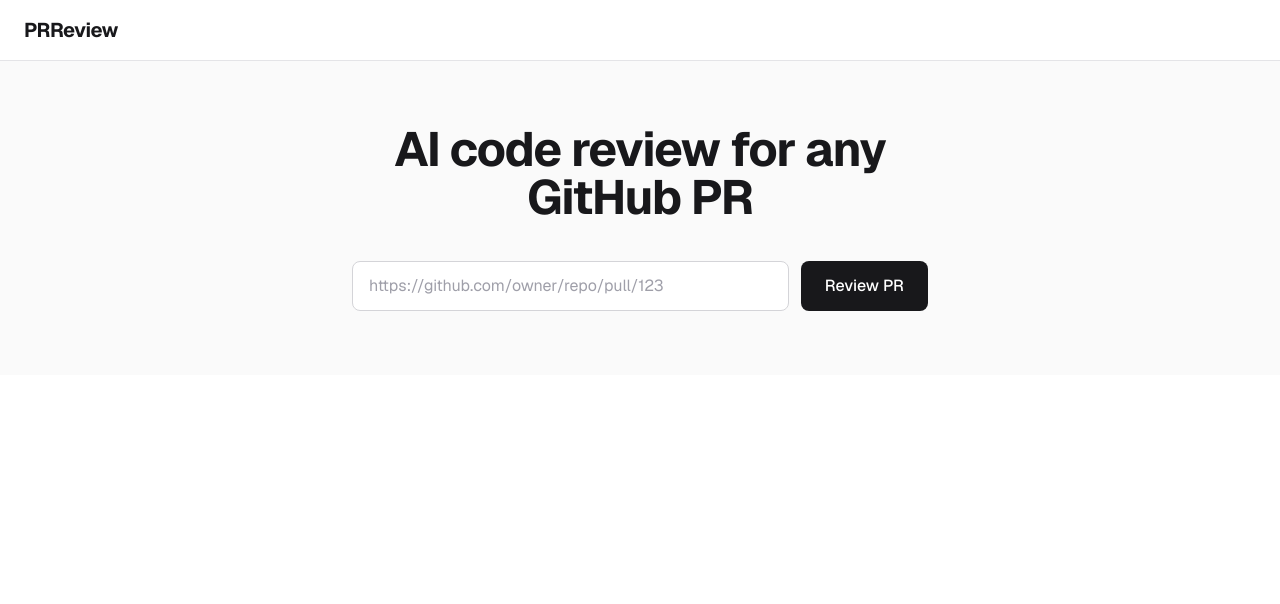
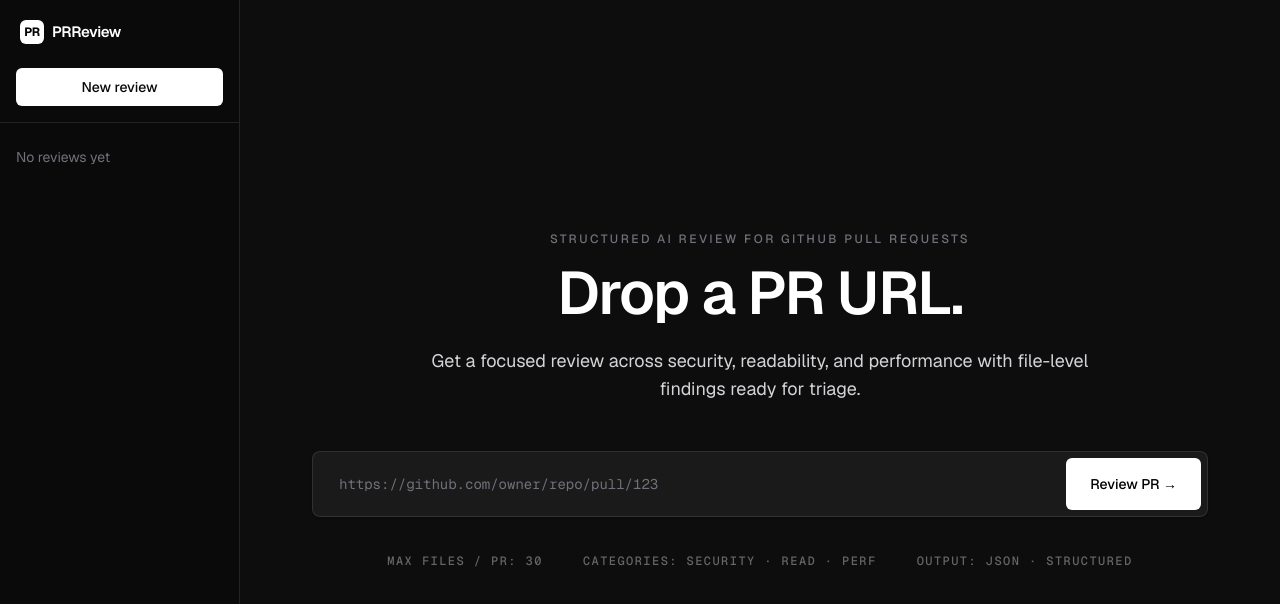
Before and after one commit to harshadkumarsasi/pullmark, a Next.js app: page / in a window 1280 px wide. Shown: the top 604 px of the page. Built offline with nearby package versions, Linux system fonts and the light colour scheme.

Commit message:
feat: dark mode UI with sidebar history and improved results page

```diff
--- a/app/api/review/route.js
+++ b/app/api/review/route.js
@@ -88,7 +88,7 @@ If there are no issues, return an empty issues array. Only respond with JSON.`;
   }
 }
 
-function buildResult(owner, repo, pullNumber, reviewableFiles, fileReviews) {
+function buildResult(owner, repo, pullNumber, prTitle, reviewableFiles, fileReviews) {
   const scoredFiles = fileReviews.filter((f) => !f.skipped && f.score);
   const avgScore =
     scoredFiles.length > 0
@@ -115,7 +115,7 @@ function buildResult(owner, repo, pullNumber, reviewableFiles, fileReviews) {
   const warningCount = allIssues.filter((i) => i.severity === "warning").length;
 
   return {
-    pr: { owner, repo, pullNumber },
+    pr: { owner, repo, pullNumber, title: prTitle },
     filesReviewed: reviewableFiles.length,
     fileReviews,
     overallScore: avgScore,
@@ -153,10 +153,16 @@ export async function POST(request) {
       githubHeaders.Authorization = `Bearer ${process.env.GITHUB_TOKEN}`;
     }
 
-    const githubRes = await fetch(
-      `${GITHUB_API_BASE}/repos/${owner}/${repo}/pulls/${pullNumber}/files`,
-      { headers: githubHeaders }
-    );
+    const [githubRes, prRes] = await Promise.all([
+      fetch(
+        `${GITHUB_API_BASE}/repos/${owner}/${repo}/pulls/${pullNumber}/files`,
+        { headers: githubHeaders }
+      ),
+      fetch(
+        `${GITHUB_API_BASE}/repos/${owner}/${repo}/pulls/${pullNumber}`,
+        { headers: githubHeaders }
+      ),
+    ]);
 
     if (!githubRes.ok) {
       return Response.json(
@@ -166,6 +172,8 @@ export async function POST(request) {
     }
 
     const files = await githubRes.json();
+    const prData = prRes.ok ? await prRes.json() : null;
+    const prTitle = prData?.title ?? `PR #${pullNumber}`;
     const reviewableFiles = files.filter(
       (f) => !skipPatterns.some((pattern) => pattern.test(f.filename))
     );
@@ -202,7 +210,14 @@ export async function POST(request) {
 
           send({
             type: "done",
-            ...buildResult(owner, repo, pullNumber, reviewableFiles, fileReviews),
+            ...buildResult(
+              owner,
+              repo,
+              pullNumber,
+              prTitle,
+              reviewableFiles,
+              fileReviews
+            ),
           });
         } catch (err) {
           send({ type: "error", error: err.message });
--- a/app/page.tsx
+++ b/app/page.tsx
@@ -19,7 +19,7 @@ type FileReview = {
 };
 
 type ReviewResult = {
-  pr: { owner: string; repo: string; pullNumber: string };
+  pr: { owner: string; repo: string; pullNumber: string; title: string };
   filesReviewed: number;
   fileReviews: FileReview[];
   overallScore: { security: number; readability: number; performance: number };
@@ -31,22 +31,98 @@ type ReviewResult = {
   };
 };
 
+type HistoryEntry = {
+  id: string;
+  repoName: string;
+  title: string;
+  result: ReviewResult;
+  reviewedAt: number;
+};
+
 type StreamEvent =
   | { type: "progress"; files: string[]; filesReviewed: number }
   | { type: "fileComplete"; filename: string }
   | ({ type: "done" } & ReviewResult)
   | { type: "error"; error: string };
 
-const severityDot: Record<Issue["severity"], string> = {
-  critical: "bg-red-500",
-  warning: "bg-yellow-400",
-  info: "bg-blue-500",
+const HISTORY_KEY = "pr-review-history";
+
+const severityStyles: Record<Issue["severity"], string> = {
+  critical: "border-red-500/25 bg-red-500/10 text-red-300",
+  warning: "border-amber-400/25 bg-amber-400/10 text-amber-200",
+  info: "border-sky-400/25 bg-sky-400/10 text-sky-200",
 };
 
 function overallAverage(score: ReviewResult["overallScore"]) {
-  return Math.round(
-    (score.security + score.readability + score.performance) / 3
-  );
+  return (score.security + score.readability + score.performance) / 3;
+}
+
+function formatScore(score: number) {
+  return score.toFixed(1);
+}
+
+function scoreTone(score: number) {
+  if (score < 6) {
+    return "border-red-500/25 bg-red-500/10 text-red-300";
+  }
+
+  if (score <= 8) {
+    return "border-amber-400/25 bg-amber-400/10 text-amber-200";
+  }
+
+  return "border-emerald-400/25 bg-emerald-400/10 text-emerald-200";
+}
+
+function reviewUrl(result: ReviewResult) {
+  return `https://github.com/${result.pr.owner}/${result.pr.repo}/pull/${result.pr.pullNumber}`;
+}
+
+function formatDate(timestamp: number) {
+  return new Intl.DateTimeFormat("en", {
+    month: "short",
+    day: "numeric",
+  }).format(timestamp);
+}
+
+function historyId(result: ReviewResult) {
+  return `${result.pr.owner}/${result.pr.repo}#${result.pr.pullNumber}`;
+}
+
+function loadHistory(): HistoryEntry[] {
+  try {
+    const raw = localStorage.getItem(HISTORY_KEY);
+    return raw ? (JSON.parse(raw) as HistoryEntry[]) : [];
+  } catch {
+    return [];
+  }
+}
+
+function saveHistory(history: HistoryEntry[]) {
+  localStorage.setItem(HISTORY_KEY, JSON.stringify(history));
+}
+
+function addToHistory(result: ReviewResult): HistoryEntry[] {
+  const entry: HistoryEntry = {
+    id: historyId(result),
+    repoName: `${result.pr.owner}/${result.pr.repo}`,
+    title: result.pr.title,
+    result,
+    reviewedAt: Date.now(),
+  };
+  const history = loadHistory().filter((h) => h.id !== entry.id);
+  const updated = [entry, ...history];
+  saveHistory(updated);
+  return updated;
+}
+
+function stripStreamType(event: { type: "done" } & ReviewResult): ReviewResult {
+  return {
+    pr: event.pr,
+    filesReviewed: event.filesReviewed,
+    fileReviews: event.fileReviews,
+    overallScore: event.overallScore,
+    summary: event.summary,
+  };
 }
 
 export default function Home() {
@@ -54,10 +130,29 @@ export default function Home() {
   const [loading, setLoading] = useState(false);
   const [error, setError] = useState<string | null>(null);
   const [result, setResult] = useState<ReviewResult | null>(null);
+  const [activeId, setActiveId] = useState<string | null>(null);
+  const [history, setHistory] = useState<HistoryEntry[]>(() => {
+    if (typeof window === "undefined") return [];
+    return loadHistory();
+  });
   const [files, setFiles] = useState<string[]>([]);
   const [filesReviewed, setFilesReviewed] = useState(0);
   const [completedFiles, setCompletedFiles] = useState<string[]>([]);
   const [expandedFile, setExpandedFile] = useState<string | null>(null);
+
+  function handleNewReview() {
+    setResult(null);
+    setActiveId(null);
+    setExpandedFile(null);
+    setError(null);
+  }
+
+  function handleSelectHistory(entry: HistoryEntry) {
+    setResult(entry.result);
+    setActiveId(entry.id);
+    setExpandedFile(null);
+    setError(null);
+  }
 
   async function handleReview(e: React.FormEvent) {
     e.preventDefault();
@@ -66,6 +161,7 @@ export default function Home() {
     setLoading(true);
     setError(null);
     setResult(null);
+    setActiveId(null);
     setFiles([]);
     setFilesReviewed(0);
     setCompletedFiles([]);
@@ -107,8 +203,10 @@ export default function Home() {
           } else if (event.type === "fileComplete") {
             setCompletedFiles((prev) => [...prev, event.filename]);
           } else if (event.type === "done") {
-            const { type: _, ...reviewResult } = event;
+            const reviewResult = stripStreamType(event);
             setResult(reviewResult);
+            setActiveId(historyId(reviewResult));
+            setHistory(addToHistory(reviewResult));
           } else if (event.type === "error") {
             throw new Error(event.error);
           }
@@ -125,39 +223,82 @@ export default function Home() {
   const activeFile = files.find((f) => !completedSet.has(f));
 
   return (
-    <div className="flex min-h-full flex-col bg-zinc-50 font-sans dark:bg-zinc-950">
-      <nav className="border-b border-zinc-200 bg-white px-6 py-4 dark:border-zinc-800 dark:bg-zinc-900">
-        <span className="text-xl font-bold tracking-tight text-zinc-900 dark:text-zinc-50">
+    <div className="flex min-h-screen bg-[#0a0a0a] font-sans text-zinc-100">
+      <aside className="flex min-h-screen w-[240px] shrink-0 flex-col border-r border-white/10 bg-[#0a0a0a]">
+        <div className="border-b border-white/10 p-4">
+          <button
+            type="button"
+            onClick={handleNewReview}
+            className="mb-5 flex w-full items-center gap-2 rounded-md px-1 py-1 text-left text-[15px] font-semibold tracking-tight text-white"
+          >
+            <span className="grid h-6 w-6 place-items-center rounded-md border border-white/10 bg-white text-xs font-bold text-black">
+              PR
+            </span>
             PRReview
-        </span>
-      </nav>
+          </button>
+          <button
+            type="button"
+            onClick={handleNewReview}
+            className="w-full rounded-md border border-white/10 bg-white px-3 py-2 text-sm font-medium text-zinc-950 shadow-[0_1px_0_rgba(255,255,255,0.12)_inset] transition-colors hover:bg-zinc-200"
+          >
+            New review
+          </button>
+        </div>
 
+        <div className="flex-1 overflow-y-auto p-2">
+          {history.length === 0 ? (
+            <p className="px-2 py-4 text-sm text-zinc-500">No reviews yet</p>
+          ) : (
+            <ul className="space-y-1">
+              {history.map((entry) => (
+                <li key={entry.id}>
+                  <button
+                    type="button"
+                    onClick={() => handleSelectHistory(entry)}
+                    className={`w-full rounded-lg px-3 py-2.5 text-left transition-colors ${
+                      activeId === entry.id
+                        ? "border border-white/10 bg-white/[0.08]"
+                        : "border border-transparent hover:bg-white/[0.04]"
+                    }`}
+                  >
+                    <p className="truncate text-sm font-medium text-zinc-100">
+                      {entry.repoName}
+                    </p>
+                    <p className="mt-0.5 truncate text-xs text-zinc-500">
+                      {entry.title}
+                    </p>
+                    <p className="mt-2 text-[11px] uppercase tracking-[0.16em] text-zinc-600">
+                      {formatDate(entry.reviewedAt)}
+                    </p>
+                  </button>
+                </li>
+              ))}
+            </ul>
+          )}
+        </div>
+      </aside>
+
+      <div className="flex min-h-screen flex-1 flex-col bg-[#0d0d0d] text-zinc-100">
         <main
-        className={`flex flex-1 flex-col px-6 py-16 ${
+          className={`flex flex-1 flex-col px-10 py-14 ${
             result ? "items-stretch" : "items-center justify-center"
           }`}
         >
           {result ? (
-          <div className="mx-auto w-full max-w-3xl">
-            <div className="mb-8 flex items-center justify-between">
-              <div>
-                <h1 className="text-2xl font-bold text-zinc-900 dark:text-zinc-50">
-                  Review Results
+            <div className="mx-auto w-full max-w-7xl">
+              <div className="mb-8">
+                <p className="mb-3 text-xs font-medium uppercase tracking-[0.18em] text-zinc-500">
+                  Review complete
+                </p>
+                <h1 className="max-w-4xl text-4xl font-semibold tracking-tight text-white">
+                  {result.pr.title}
                 </h1>
-                <p className="mt-1 text-sm text-zinc-500 dark:text-zinc-400">
-                  {result.pr.owner}/{result.pr.repo} #{result.pr.pullNumber}
+                <p className="mt-3 break-all font-mono text-sm text-zinc-500">
+                  {reviewUrl(result)}
                 </p>
               </div>
-              <button
-                type="button"
-                onClick={() => setResult(null)}
-                className="text-sm font-medium text-zinc-600 hover:text-zinc-900 dark:text-zinc-400 dark:hover:text-zinc-50"
-              >
-                Review another PR
-              </button>
-            </div>
 
-            <div className="grid grid-cols-2 gap-4 sm:grid-cols-4">
+              <div className="grid grid-cols-1 gap-3 sm:grid-cols-2 xl:grid-cols-4">
                 {(
                   [
                     ["Security", result.overallScore.security],
@@ -168,28 +309,30 @@ export default function Home() {
                 ).map(([label, score]) => (
                   <div
                     key={label}
-                  className="rounded-lg border border-zinc-200 bg-white p-4 text-center dark:border-zinc-800 dark:bg-zinc-900"
+                    className={`rounded-lg border p-4 shadow-sm ${scoreTone(score)}`}
                   >
-                  <p className="text-sm font-medium text-zinc-500 dark:text-zinc-400">
+                    <p className="text-xs font-medium uppercase tracking-[0.16em] text-zinc-400">
                       {label}
                     </p>
-                  <p className="mt-1 text-3xl font-bold text-zinc-900 dark:text-zinc-50">
-                    {score}
-                    <span className="text-lg font-normal text-zinc-400">/10</span>
+                    <p className="mt-3 text-4xl font-semibold tracking-tight">
+                      {formatScore(score)}
+                      <span className="ml-1 text-base font-medium text-zinc-400">
+                        /10
+                      </span>
                     </p>
                   </div>
                 ))}
               </div>
 
-            <div className="mt-6 flex flex-wrap gap-2">
-              <span className="rounded-full bg-red-100 px-3 py-1 text-sm font-medium text-red-700 dark:bg-red-950 dark:text-red-400">
-                {result.summary.critical} critical
+              <div className="mt-5 flex flex-wrap gap-2">
+                <span className="rounded-full border border-red-500/25 bg-red-500/10 px-3 py-1 text-sm font-medium text-red-300">
+                  Critical {result.summary.critical}
                 </span>
-              <span className="rounded-full bg-yellow-100 px-3 py-1 text-sm font-medium text-yellow-700 dark:bg-yellow-950 dark:text-yellow-400">
-                {result.summary.warnings} warnings
+                <span className="rounded-full border border-amber-400/25 bg-amber-400/10 px-3 py-1 text-sm font-medium text-amber-200">
+                  Warning {result.summary.warnings}
                 </span>
-              <span className="rounded-full bg-blue-100 px-3 py-1 text-sm font-medium text-blue-700 dark:bg-blue-950 dark:text-blue-400">
-                {result.summary.info} info
+                <span className="rounded-full border border-sky-400/25 bg-sky-400/10 px-3 py-1 text-sm font-medium text-sky-200">
+                  Info {result.summary.info}
                 </span>
               </div>
 
@@ -201,20 +344,30 @@ export default function Home() {
                   return (
                     <div
                       key={file.filename}
-                    className="overflow-hidden rounded-lg border border-zinc-200 bg-white dark:border-zinc-800 dark:bg-zinc-900"
+                      className="overflow-hidden rounded-lg border border-white/10 bg-[#1a1a1a] shadow-sm"
                     >
                       <button
                         type="button"
                         onClick={() =>
                           setExpandedFile(isExpanded ? null : file.filename)
                         }
-                      className="flex w-full items-center justify-between px-4 py-3 text-left hover:bg-zinc-50 dark:hover:bg-zinc-800/50"
+                        className="flex w-full items-center justify-between gap-4 px-4 py-3 text-left hover:bg-white/[0.04]"
                       >
-                      <span className="truncate font-mono text-sm font-medium text-zinc-900 dark:text-zinc-50">
+                        <span className="min-w-0">
+                          <span className="block truncate font-mono text-sm font-medium text-white">
                             {file.filename}
                           </span>
-                      <span className="ml-4 flex shrink-0 items-center gap-2 text-sm text-zinc-500 dark:text-zinc-400">
-                        {issueCount} {issueCount === 1 ? "issue" : "issues"}
+                          {file.summary && (
+                            <span className="mt-1 block truncate text-sm text-zinc-400">
+                              {file.summary}
+                            </span>
+                          )}
+                        </span>
+                        <span className="flex shrink-0 items-center gap-3 text-sm text-zinc-400">
+                          <span>
+                            {issueCount}{" "}
+                            {issueCount === 1 ? "issue" : "issues"}
+                          </span>
                           <svg
                             className={`h-4 w-4 transition-transform ${isExpanded ? "rotate-180" : ""}`}
                             fill="none"
@@ -232,37 +385,36 @@ export default function Home() {
                       </button>
 
                       {isExpanded && (
-                      <div className="border-t border-zinc-200 px-4 py-3 dark:border-zinc-800">
-                        {file.summary && (
-                          <p className="mb-3 text-sm text-zinc-600 dark:text-zinc-400">
-                            {file.summary}
-                          </p>
-                        )}
+                        <div className="border-t border-white/10 bg-[#111111] px-4 py-4">
                           {issueCount === 0 ? (
-                          <p className="text-sm text-zinc-500 dark:text-zinc-400">
+                            <p className="text-sm text-zinc-400">
                               No issues found.
                             </p>
                           ) : (
                             <ul className="space-y-3">
                               {file.issues!.map((issue, i) => (
-                              <li key={i} className="flex gap-3">
+                                <li
+                                  key={i}
+                                  className="rounded-md border border-white/10 bg-[#1a1a1a] p-4"
+                                >
+                                  <div className="mb-2 flex flex-wrap items-center gap-2">
                                     <span
-                                  className={`mt-1.5 h-2 w-2 shrink-0 rounded-full ${severityDot[issue.severity]}`}
-                                />
-                                <div className="min-w-0">
-                                  <p className="text-sm font-medium text-zinc-900 dark:text-zinc-50">
-                                    {issue.message}
+                                      className={`rounded-full border px-2 py-0.5 text-[11px] font-semibold uppercase tracking-[0.12em] ${severityStyles[issue.severity]}`}
+                                    >
+                                      {issue.severity} · {issue.category}
+                                    </span>
                                     {issue.line != null && (
-                                      <span className="ml-2 font-normal text-zinc-400">
+                                      <span className="font-mono text-xs text-zinc-500">
                                         line {issue.line}
                                       </span>
                                     )}
-                                  </p>
-                                  <p className="mt-0.5 text-xs text-zinc-500 dark:text-zinc-400">
-                                    {issue.category}
+                                  </div>
+                                  <div className="min-w-0">
+                                    <p className="text-sm font-medium leading-6 text-white">
+                                      {issue.message}
                                     </p>
                                     {issue.suggestion && (
-                                    <p className="mt-1 text-sm text-zinc-600 dark:text-zinc-300">
+                                      <p className="mt-2 text-sm leading-6 text-zinc-300">
                                         {issue.suggestion}
                                       </p>
                                     )}
@@ -279,14 +431,23 @@ export default function Home() {
               </div>
             </div>
           ) : (
-          <div className="w-full max-w-xl text-center">
-            <h1 className="text-4xl font-bold tracking-tight text-zinc-900 dark:text-zinc-50 sm:text-5xl">
-              AI code review for any GitHub PR
+            <div className="w-full max-w-5xl">
+              <div className="text-center">
+                <p className="mb-4 text-xs font-medium uppercase tracking-[0.2em] text-zinc-500">
+                  Structured AI review for GitHub pull requests
+                </p>
+                <h1 className="text-5xl font-semibold tracking-tight text-white sm:text-6xl">
+                  Drop a PR URL.
                 </h1>
+                <p className="mx-auto mt-6 max-w-2xl text-base leading-7 text-zinc-300 sm:text-lg">
+                  Get a focused review across security, readability, and
+                  performance with file-level findings ready for triage.
+                </p>
+              </div>
 
               <form
                 onSubmit={handleReview}
-              className="mt-10 flex flex-col gap-3 sm:flex-row"
+                className="mx-auto mt-12 flex max-w-4xl overflow-hidden rounded-lg border border-white/10 bg-[#1a1a1a] p-1.5 shadow-sm focus-within:border-white/20 focus-within:ring-4 focus-within:ring-white/5"
               >
                 <input
                   type="url"
@@ -295,16 +456,16 @@ export default function Home() {
                   placeholder="https://github.com/owner/repo/pull/123"
                   required
                   disabled={loading}
-                className="flex-1 rounded-lg border border-zinc-300 bg-white px-4 py-3 text-zinc-900 placeholder:text-zinc-400 focus:border-zinc-500 focus:outline-none focus:ring-2 focus:ring-zinc-500/20 disabled:opacity-50 dark:border-zinc-700 dark:bg-zinc-800 dark:text-zinc-50 dark:placeholder:text-zinc-500"
+                  className="min-w-0 flex-1 bg-transparent px-5 py-4 font-mono text-sm text-white outline-none placeholder:text-zinc-500 disabled:opacity-50"
                 />
                 <button
                   type="submit"
                   disabled={loading}
-                className="inline-flex items-center justify-center gap-2 rounded-lg bg-zinc-900 px-6 py-3 font-medium text-white transition-colors hover:bg-zinc-800 disabled:cursor-not-allowed disabled:opacity-50 dark:bg-zinc-50 dark:text-zinc-900 dark:hover:bg-zinc-200"
+                  className="inline-flex shrink-0 items-center justify-center gap-2 rounded-md bg-white px-6 py-4 text-sm font-medium text-black transition-colors hover:bg-zinc-200 disabled:cursor-not-allowed disabled:opacity-50"
                 >
                   {loading && (
                     <svg
-                    className="h-5 w-5 animate-spin"
+                      className="h-4 w-4 animate-spin"
                       xmlns="http://www.w3.org/2000/svg"
                       fill="none"
                       viewBox="0 0 24 24"
@@ -325,22 +486,30 @@ export default function Home() {
                       />
                     </svg>
                   )}
-                Review PR
+                  Review PR →
                 </button>
               </form>
 
+              <div className="mx-auto mt-9 flex max-w-4xl flex-wrap justify-center gap-x-10 gap-y-3 text-center font-mono text-xs font-medium uppercase tracking-[0.12em] text-[#666]">
+                <p className="whitespace-nowrap">MAX FILES / PR: 30</p>
+                <p className="whitespace-nowrap">
+                  CATEGORIES: Security · Read · Perf
+                </p>
+                <p className="whitespace-nowrap">OUTPUT: JSON · structured</p>
+              </div>
+
               {error && (
-              <p className="mt-4 text-sm text-red-600 dark:text-red-400">
+                <p className="mt-5 rounded-md border border-red-500/25 bg-red-500/10 px-4 py-3 text-sm text-red-300">
                   {error}
                 </p>
               )}
 
               {loading && files.length > 0 && (
                 <div className="mt-10 text-left">
-                <p className="mb-3 text-sm font-medium text-zinc-500 dark:text-zinc-400">
+                  <p className="mb-3 text-sm font-medium text-zinc-400">
                     Reviewing {files.length} of {filesReviewed} files
                   </p>
-                <ul className="space-y-2 rounded-lg border border-zinc-200 bg-white p-4 dark:border-zinc-800 dark:bg-zinc-900">
+                  <ul className="space-y-2 rounded-lg border border-white/10 bg-[#1a1a1a] p-4 shadow-sm">
                     {files.map((filename) => {
                       const isComplete = completedSet.has(filename);
                       const isActive = filename === activeFile;
@@ -348,14 +517,14 @@ export default function Home() {
                       return (
                         <li
                           key={filename}
-                        className="flex items-center gap-3 font-mono text-sm text-zinc-700 dark:text-zinc-300"
+                          className="flex items-center gap-3 font-mono text-sm text-zinc-300"
                         >
                           {isComplete ? (
-                          <span className="h-2 w-2 shrink-0 rounded-full bg-green-500" />
+                            <span className="h-2 w-2 shrink-0 rounded-full bg-emerald-500" />
                           ) : isActive ? (
-                          <span className="h-2 w-2 shrink-0 animate-pulse rounded-full bg-blue-500" />
+                            <span className="h-2 w-2 shrink-0 animate-pulse rounded-full bg-white" />
                           ) : (
-                          <span className="h-2 w-2 shrink-0 rounded-full bg-zinc-300 dark:bg-zinc-600" />
+                            <span className="h-2 w-2 shrink-0 rounded-full bg-zinc-600" />
                           )}
                           <span className="truncate">{filename}</span>
                         </li>
@@ -368,5 +537,6 @@ export default function Home() {
           )}
         </main>
       </div>
+    </div>
   );
 }
```
Lines whose indentation alone changed are shown as unchanged.
